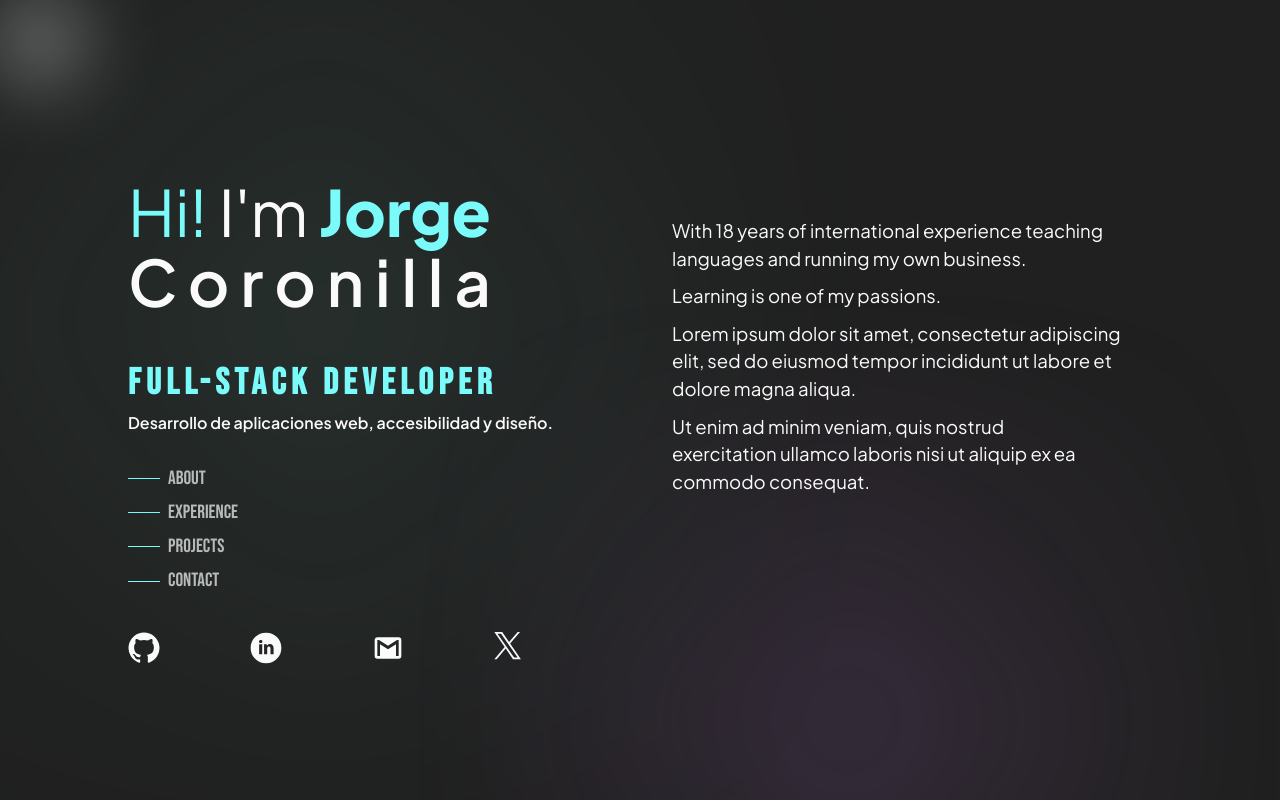
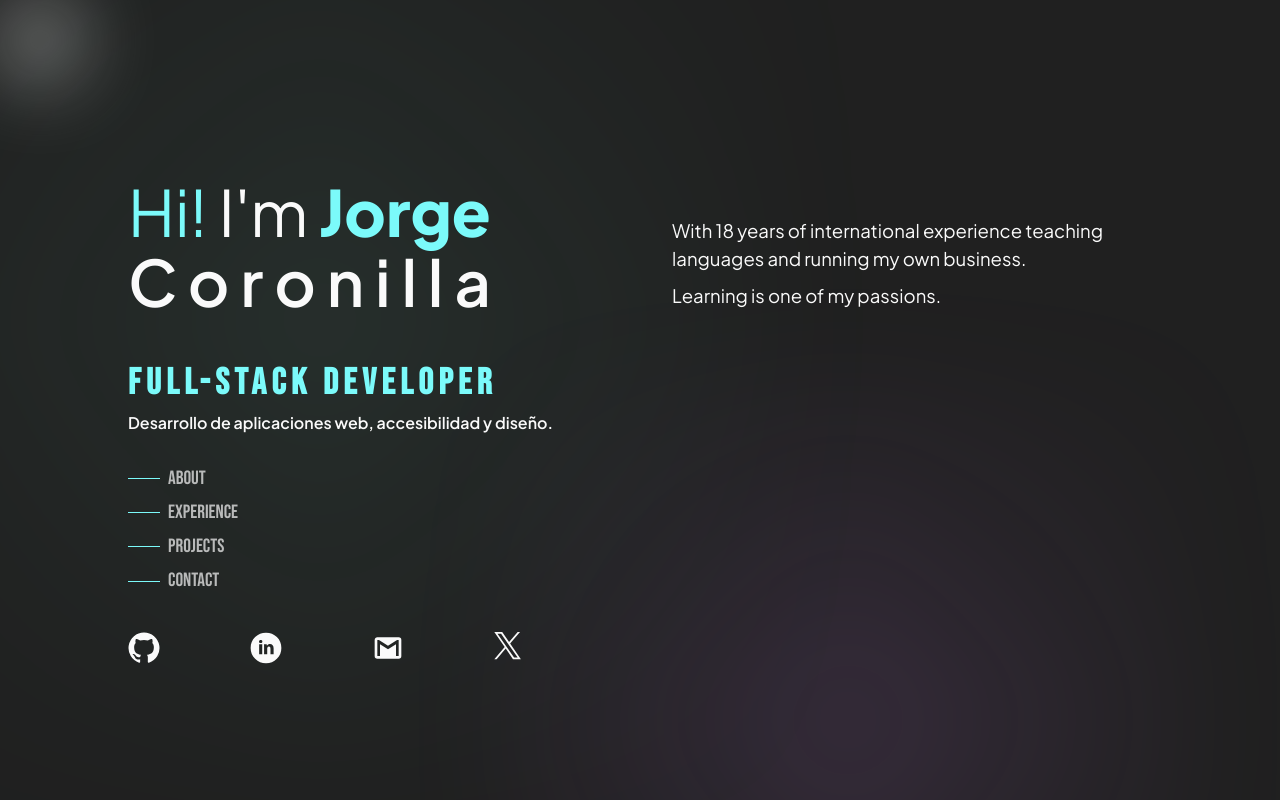
Before and after one commit to JorgeCoronilla/porfolio, a Next.js app: page / in a window 1280 px wide. Shown: the top 800 px of the page. Built offline with nearby package versions, Linux system fonts and the light colour scheme.

Commit message:
[Ux] Titles animations

```diff
--- a/src/app/ui/components/cover/cover.tsx
+++ b/src/app/ui/components/cover/cover.tsx
@@ -21,14 +21,6 @@ export default function Cover() {
           running my own business.
         </p>
         <p>Learning is one of my passions.</p>
-        <p>
-          Lorem ipsum dolor sit amet, consectetur adipiscing elit, sed do
-          eiusmod tempor incididunt ut labore et dolore magna aliqua.
-        </p>
-        <p>
-          Ut enim ad minim veniam, quis nostrud exercitation ullamco laboris
-          nisi ut aliquip ex ea commodo consequat.{' '}
-        </p>
       </div>
     </section>
   );
```
